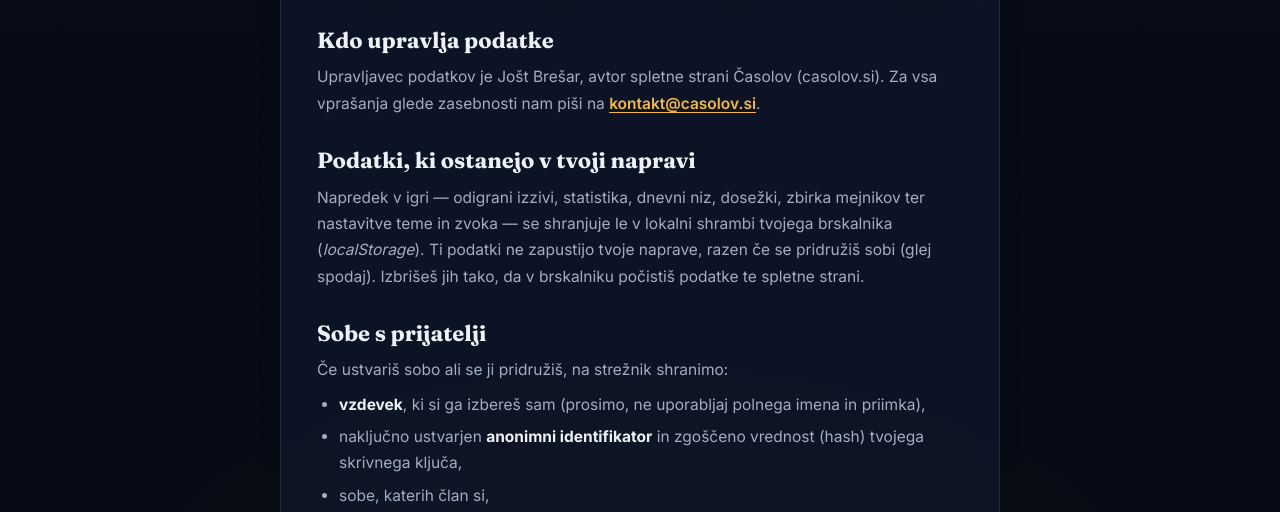
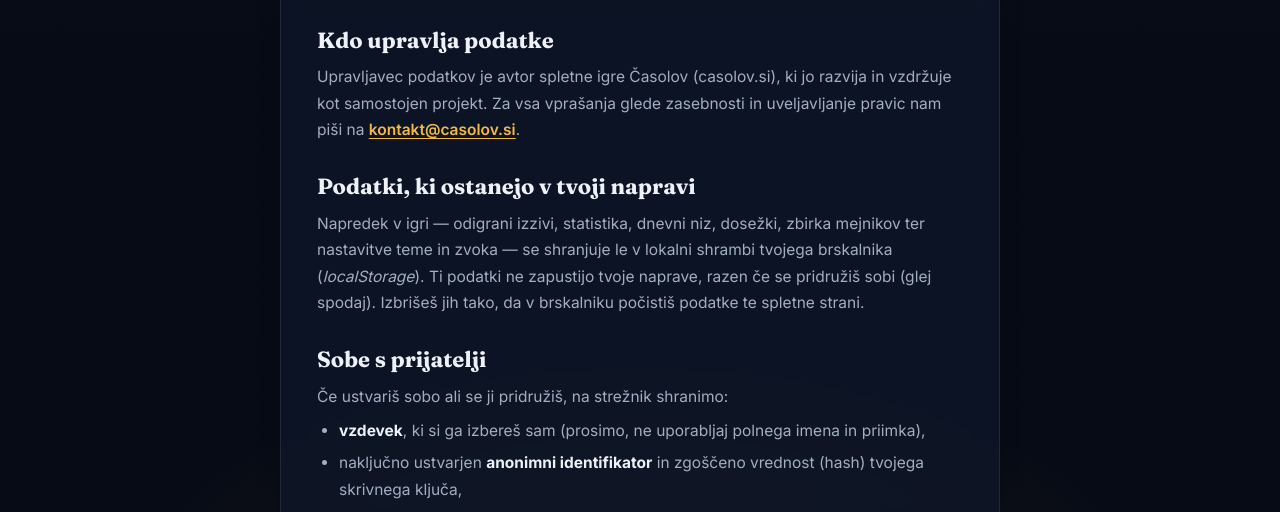
Before and after one commit to glasbenaskupina99-afk/letnica-si, a website: page public/zasebnost.html in a window 1280 px wide. Shown: the part 278-790 px from the top of the page. Drawn offline with Linux system fonts and the light colour scheme.

Commit message:
Zasebnost: upravljavec brez osebnega imena
Co-Authored-By: Claude Opus 5.5 <noreply@anthropic.com>
Claude-Session: https://claude.ai/code/session_01PHNR8AgPgEKQH47cHSkXZ5

```diff
--- a/public/zasebnost.html
+++ b/public/zasebnost.html
@@ -60,7 +60,7 @@
       <p class="doc-lead">Časolov zbira čim manj podatkov. Za igranje ne potrebuješ računa, e-poštnega naslova ali gesla.</p>
 
       <h2>Kdo upravlja podatke</h2>
-      <p>Upravljavec podatkov je Jošt Brešar, avtor spletne strani Časolov (casolov.si). Za vsa vprašanja glede zasebnosti nam piši na <a href="mailto:kontakt@casolov.si">kontakt@casolov.si</a>.</p>
+      <p>Upravljavec podatkov je avtor spletne igre Časolov (casolov.si), ki jo razvija in vzdržuje kot samostojen projekt. Za vsa vprašanja glede zasebnosti in uveljavljanje pravic nam piši na <a href="mailto:kontakt@casolov.si">kontakt@casolov.si</a>.</p>
 
       <h2>Podatki, ki ostanejo v tvoji napravi</h2>
       <p>Napredek v igri — odigrani izzivi, statistika, dnevni niz, dosežki, zbirka mejnikov ter nastavitve teme in zvoka — se shranjuje le v lokalni shrambi tvojega brskalnika (<em>localStorage</em>). Ti podatki ne zapustijo tvoje naprave, razen če se pridružiš sobi (glej spodaj). Izbrišeš jih tako, da v brskalniku počistiš podatke te spletne strani.</p>
```
